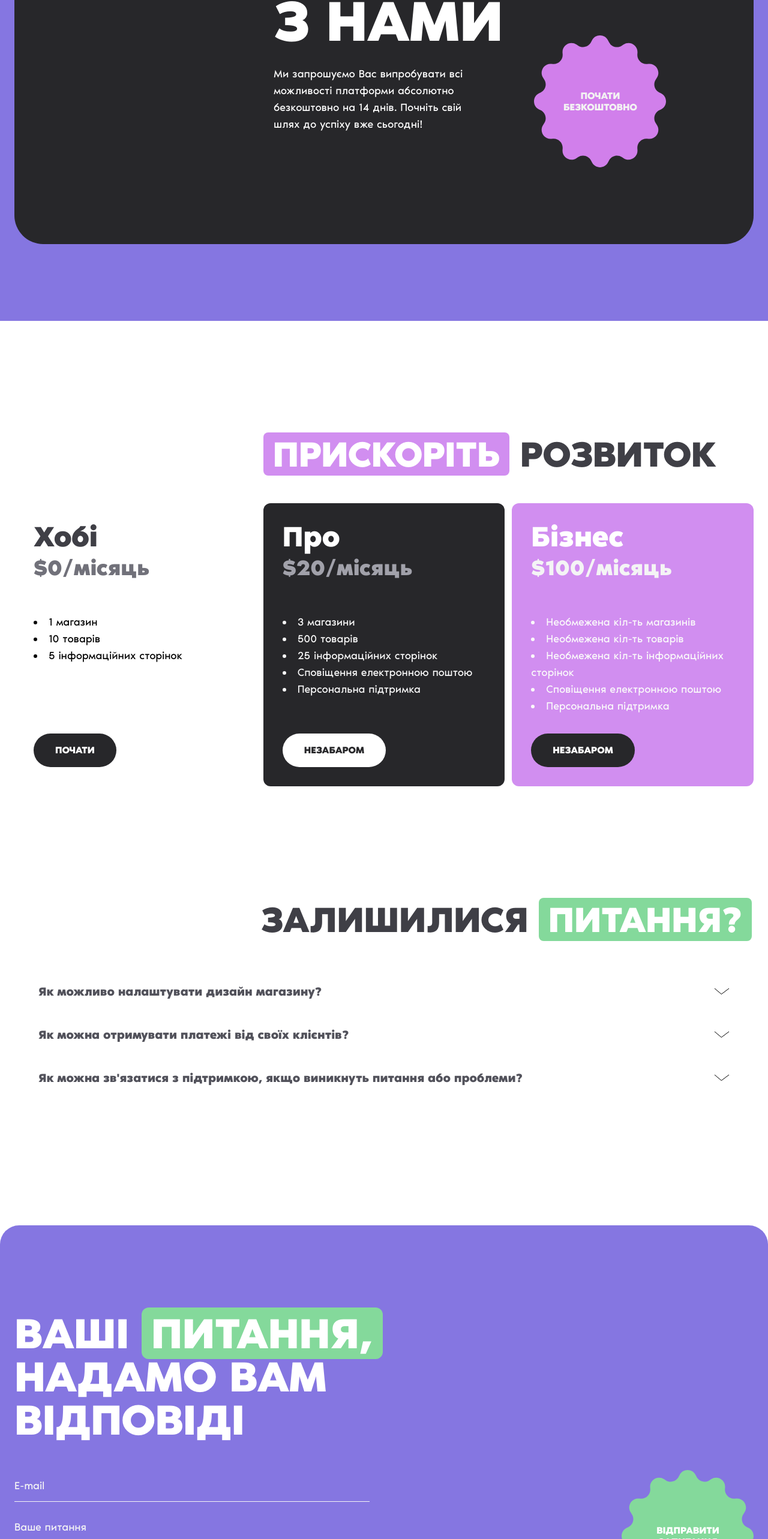
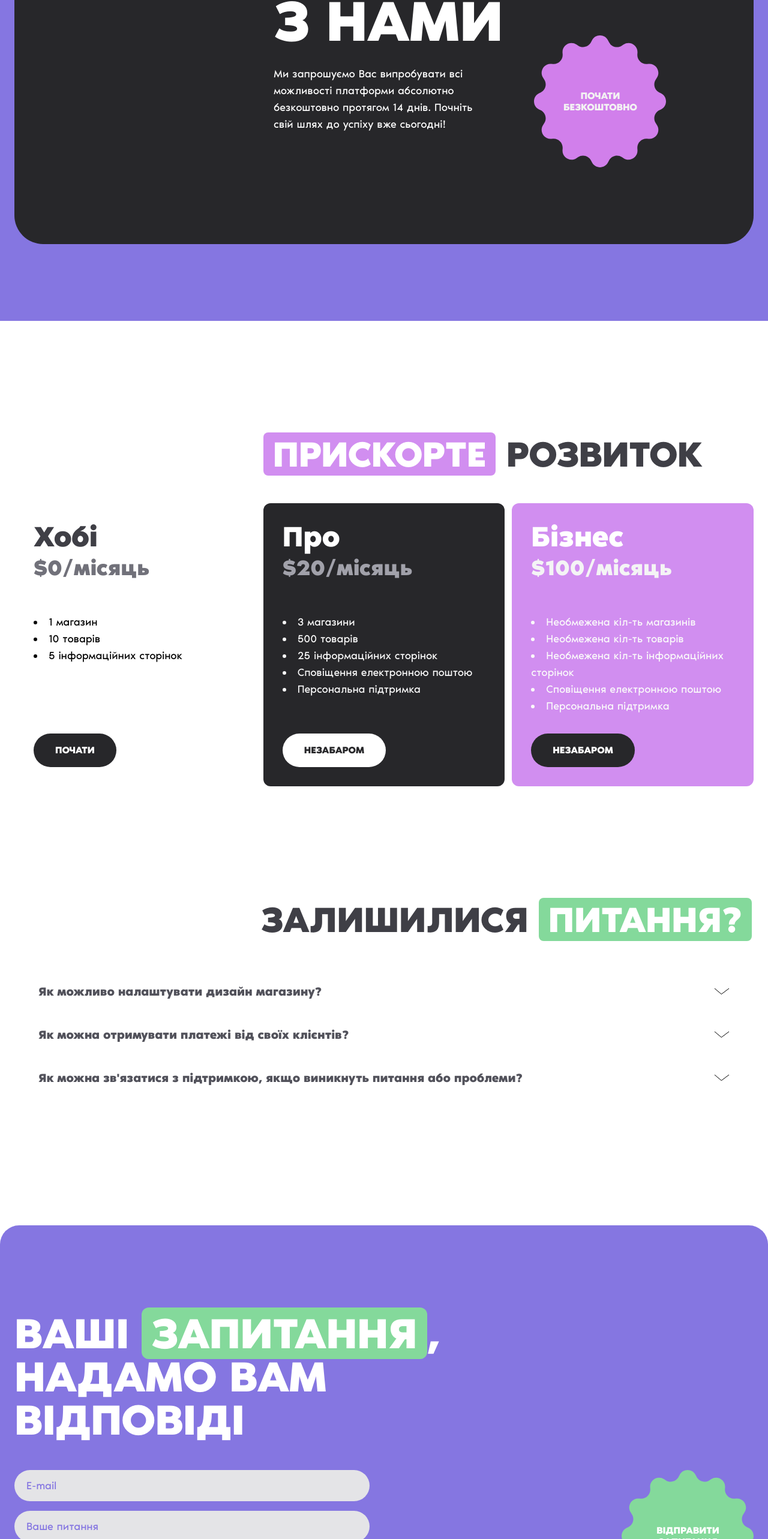
Before and after one commit to flurium/spentoday, a SvelteKit app: page / in a window 1280 px wide. Shown: the part 5813-8379 px from the top of the page at 60% size. Built offline with nearby package versions, Linux system fonts and the light colour scheme; no server answers.

Commit message:
Some grammar fixes

```diff
--- a/src/features/landing/Header.svelte
+++ b/src/features/landing/Header.svelte
@@ -13,9 +13,7 @@
     <nav class="basis-1/4">
       <a class="flex gap-4 items-center" href="/">
         <Logo class="h-8 w-8" />
-        <span class="font-medium text-2xl  hidden md:inline">
-          Spentoday
-        </span>
+        <span class="font-medium text-2xl hidden md:inline"> Spentoday </span>
       </a>
     </nav>
 
--- a/src/features/landing/Pricing.svelte
+++ b/src/features/landing/Pricing.svelte
@@ -5,7 +5,7 @@
   <h2
     class="md:col-start-2 md:col-span-2 text-2xl md:text-6xl font-bold mb-5 md:mb-10"
   >
-    <span class="px-4 rounded-lg bg-brand-pink text-white"> ПРИСКОРІТЬ </span>
+    <span class="px-4 rounded-lg bg-brand-pink text-white"> ПРИСКОРТЕ </span>
     <span class="text-secondary-700"> РОЗВИТОК </span>
   </h2>
 
--- a/src/features/landing/footer/Footer.svelte
+++ b/src/features/landing/footer/Footer.svelte
@@ -58,7 +58,7 @@
   <div class="px-6 max-w-screen-xl m-auto py-36">
     <div class="grid grid-cols-1 md:grid-cols-8 gap-12">
       <h3 class="md:col-span-6 font-bold text-4xl md:text-7xl">
-        ВАШІ <span class="rounded-xl px-4 bg-brand-green">ПИТАННЯ,</span>
+        ВАШІ <span class="rounded-xl px-4 bg-brand-green">ЗАПИТАННЯ</span>,
         НАДАМО ВАМ ВІДПОВІДІ
       </h3>
 
@@ -67,16 +67,16 @@
           bind:value={email}
           type="email"
           placeholder="E-mail"
-          class="border-b border-b-secondary-100 placeholder:text-secondary-100
-          bg-inherit py-3 w-full text-lg"
+          class="rounded-full bg-secondary-200 placeholder:text-brand-violet text-brand-violet
+          bg-inherit px-5 py-3 w-full text-lg"
         />
         <textarea
           bind:this={textarea}
           bind:value={question}
           on:input={resizeTextarea}
           placeholder="Ваше питання"
-          class="border-b border-b-secondary-100 placeholder:text-secondary-100
-          bg-inherit py-3 w-full text-lg mt-4 overflow-hidden resize-none"
+          class="rounded-full bg-secondary-200 placeholder:text-brand-violet text-brand-violet
+          bg-inherit px-5 py-3 w-full text-lg mt-4 overflow-hidden resize-none"
           rows={1}
         />
       </form>
--- a/src/features/landing/questions/Questions.svelte
+++ b/src/features/landing/questions/Questions.svelte
@@ -11,23 +11,26 @@
     {
       title: "Як можливо налаштувати дизайн магазину?",
       answer:
-        "Ви вже наблизилися до суті! Ми вже розробили готовий та стильний дизайн для магазинів нашої платформи Spentoday, щоб Ви могли миттєво створити привабливий інтернет-магазин, не витрачаючи час на дизайнерські аспекти. Проте ми розуміємо важливість брендових елементів. Тому Ви зможете легко налаштувати головний колір Вашого магазину так, щоб він відображав Ваш бренд. Крім цього, у вас буде можливість додати власні маркетингові банери для вигідного підкреслення акцій, нових товарів або будь-яких важливих подій."
+        "Ви вже наблизилися до суті! Ми вже розробили готовий та стильний дизайн для магазинів нашої платформи Spentoday, щоб Ви могли миттєво створити привабливий інтернет-магазин, не витрачаючи час на дизайнерські аспекти. Проте ми розуміємо важливість брендових елементів. Тому Ви зможете легко налаштувати головний колір Вашого магазину так, щоб він відображав Ваш бренд. Окрім цього, у Вас буде можливість додати власні маркетингові банери для вигідного підкреслення акцій, нових товарів або будь-яких важливих подій."
     },
     {
       title: "Як можна отримувати платежі від своїх клієнтів?",
       answer:
-        'Наразі у вас є можливість використовувати популярний спосіб "Оплата при отриманні", який забезпечує надійність операцій. Щодо майбутнього, ми плануємо розширити варіанти отримання платежів, включаючи українські системи LiqPay, Monobank, Fondy. Також, ми підтримуватимемо міжнародні платіжні системи, такі як PayPal та Hyperswitch, для зручності наших клієнтів у всьому світі.'
+        'Наразі у Вас є можливість використовувати популярний спосіб "Оплата при отриманні", який забезпечує надійність операцій. Щодо майбутнього, ми плануємо розширити варіанти отримання платежів, включаючи українські системи LiqPay, Monobank, Fondy. Також, ми підтримуватимемо міжнародні платіжні системи, такі як PayPal та Hyperswitch, для зручності наших клієнтів у всьому світі.'
     },
     {
       title:
         "Як можна зв'язатися з підтримкою, якщо виникнуть питання або проблеми?",
       answer:
-        "Наша команда завжди готова допомогти вам. Якщо у Вас виникли питання або технічні проблеми, задайте питання нижче або зверніться до нашої служби підтримки через електронну пошту support@spentoday.com. Ми працюємо 24/7, щоб забезпечити найкращий досвід користування нашою платформою та відповісти на всі Ваші питання."
+        "Наша команда завжди готова допомогти Вам. Якщо у Вас виникли питання або технічні проблеми, задайте їх нижче або зверніться до нашої служби підтримки через електронну пошту support@spentoday.com. Ми працюємо 24/7, щоб забезпечити найкращий досвід користування нашою платформою та відповісти на всі Ваші питання."
     }
   ]
 </script>
 
-<section class="px-6 max-w-screen-xl m-auto py-24 md:mb-32 md:grid md:grid-cols-3" id="faq">
+<section
+  class="px-6 max-w-screen-xl m-auto py-24 md:mb-32 md:grid md:grid-cols-3"
+  id="faq"
+>
   <h2 class="text-4xl md:text-6xl font-bold mb-10 md:col-span-2 md:col-start-2">
     <span class="text-secondary-700"> ЗАЛИШИЛИСЯ </span>
     <span class="px-4 rounded-lg bg-brand-green text-white"> ПИТАННЯ? </span>
@@ -35,7 +38,9 @@
 
   {#each questions as question}
     <details class="bg-white mt-3 rounded-xl md:col-span-3 md:relative">
-      <GreenStar class="hidden md:block absolute top-0 left-0 z-10 mt-8 ml-20 h-[70px] w-[70px]"/>
+      <GreenStar
+        class="hidden md:block absolute top-0 left-0 z-10 mt-8 ml-20 h-[70px] w-[70px]"
+      />
       <summary
         class="text-secondary-600 px-10 pt-6 pb-2 font-bold text-xl cursor-pointer
         select-none flex justify-between items-center gap-4"
@@ -62,7 +67,6 @@
 
   details[open] .arrow {
     transform: rotate(180deg);
-
   }
 
   @media (min-width: 768px) {
@@ -70,7 +74,7 @@
       margin-left: 30%;
     }
 
-  details[open] .question{
+    details[open] .question {
       margin-left: 28%;
       margin-right: 16%;
     }
--- a/src/routes/+page.svelte
+++ b/src/routes/+page.svelte
@@ -90,7 +90,8 @@ lg:h-[800px] md:w-auto md:h-[750px] w-auto h-[550px] -z-10"
           class="text-lg col-start-1 col-span-3 row-start-4 md:col-start-2 md:col-span-1 lg:pb-28 text-left"
         >
           Ми запрошуємо Вас випробувати всі можливості платформи абсолютно
-          безкоштовно на 14 днів. Почніть свій шлях до успіху вже сьогодні!
+          безкоштовно протягом 14 днів. Почніть свій шлях до успіху вже
+          сьогодні!
         </p>
 
         <div
```
Lines whose indentation alone changed are shown as unchanged.
